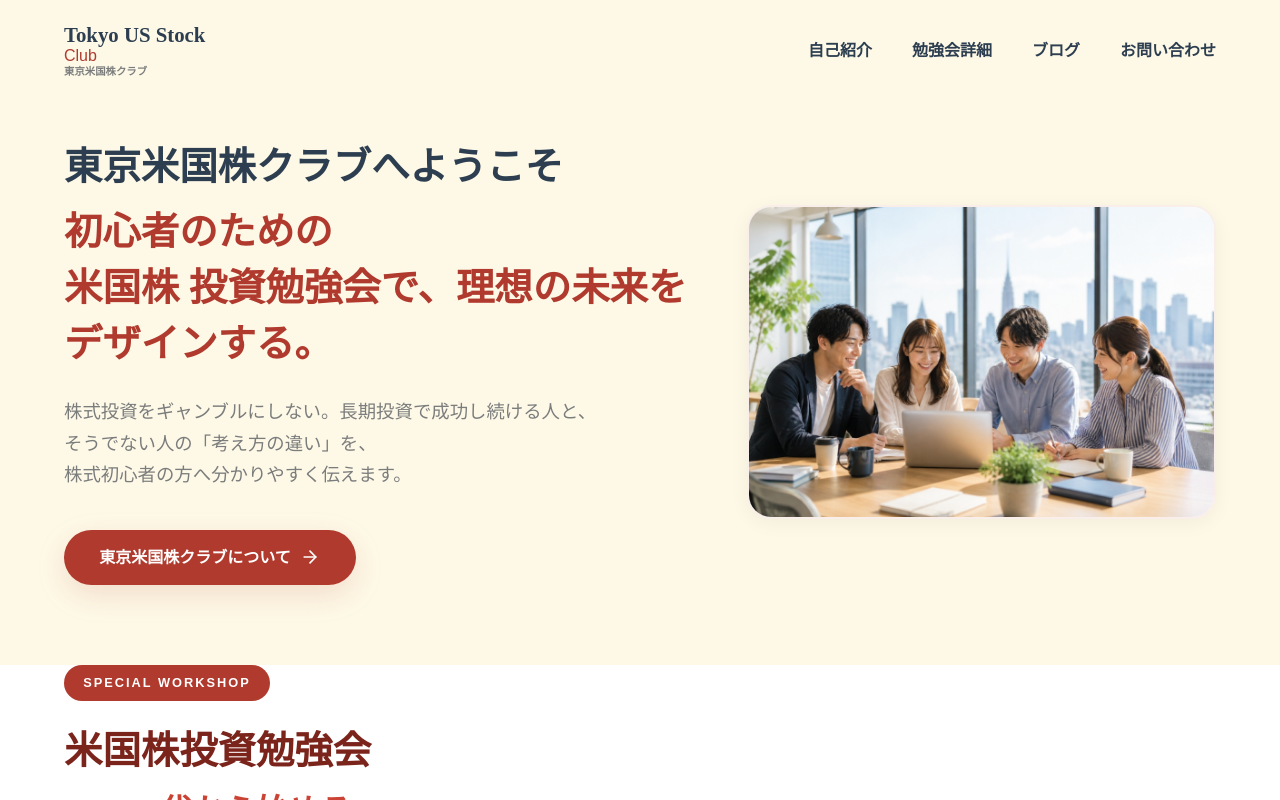
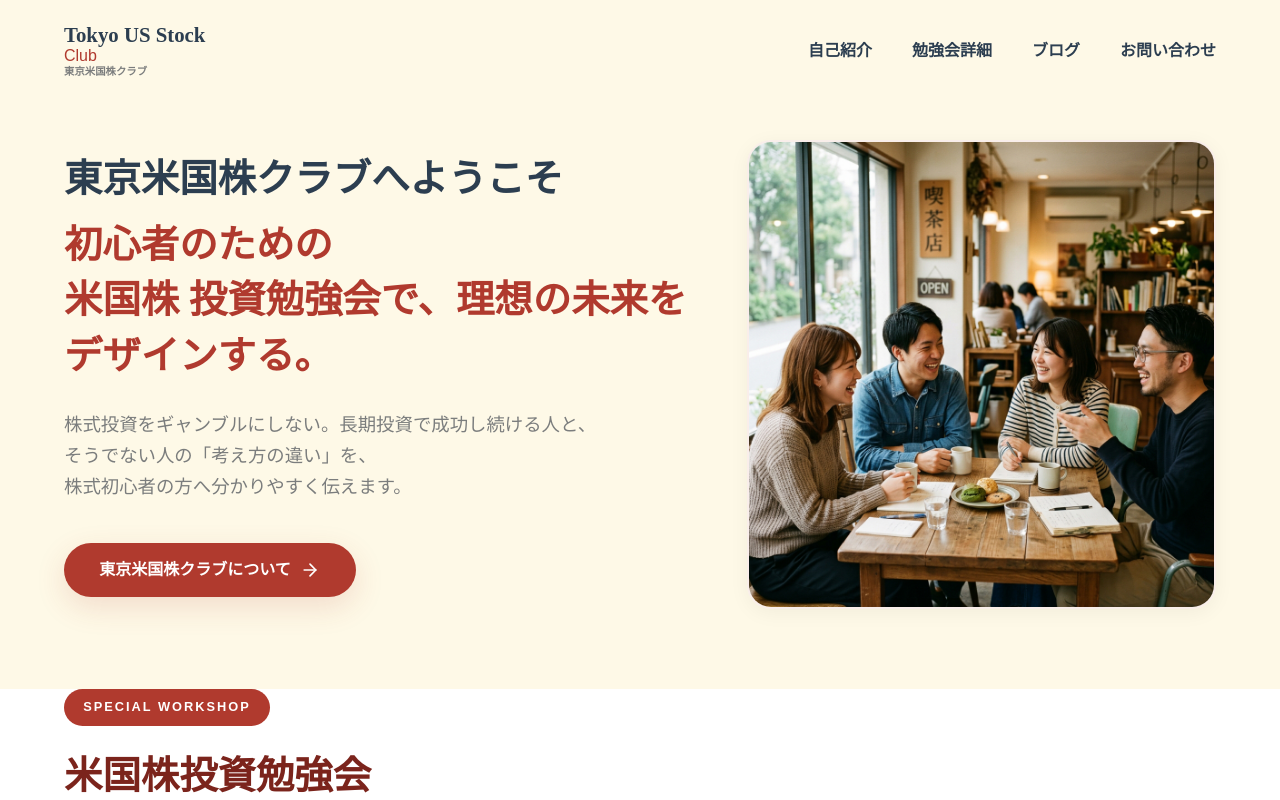
Before and after one commit to yutarotobioka0121-ship-it/tokyo-us-stock-site, a Next.js app: page / in a window 1280 px wide. Built offline with nearby package versions, Linux system fonts and the light colour scheme; no server answers; a web font is replaced by a local one.

Commit message:
UI: Update hero image to a cozy cafe scene with people talking

```diff
--- a/src/app/page.tsx
+++ b/src/app/page.tsx
@@ -35,7 +35,7 @@ export default async function Home() {
             <div className="hero-image-right slide-up delay-1">
               <div className="hero-image-wrapper glass-card">
                 <Image
-                  src="/hero.jpg"
+                  src="/hero.png"
                   alt="米国株 投資勉強会"
                   width={600}
                   height={450}
```
Also changed, not shown: public/hero.png.
